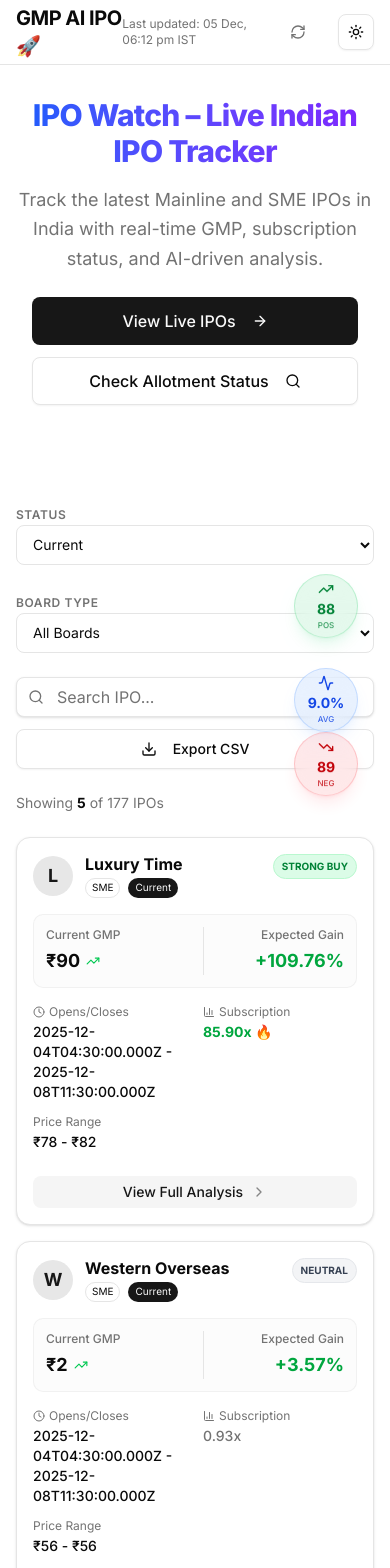
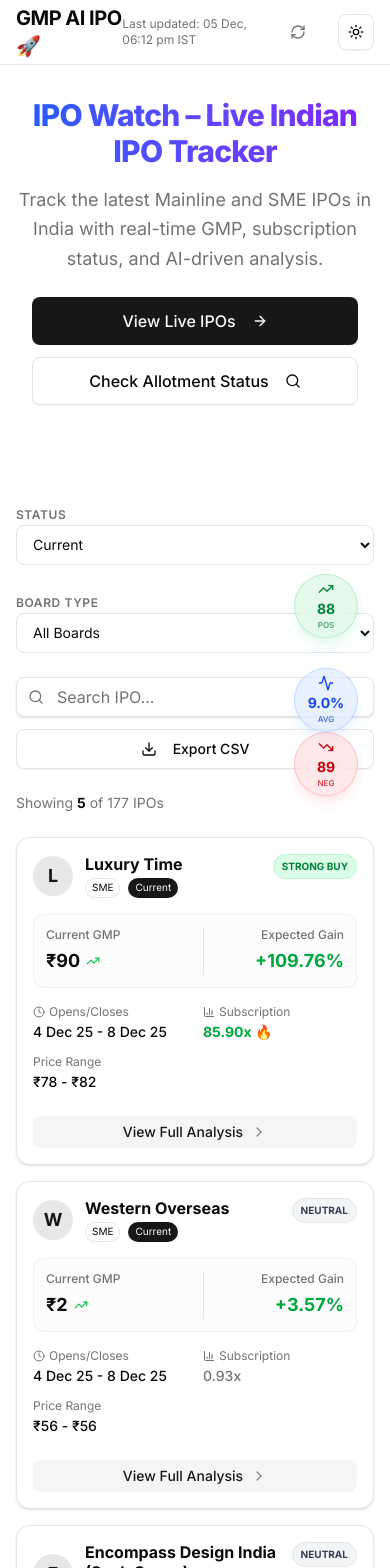
Before and after one commit to sav98aman/ipo-ui, a Next.js app: page / in a window 390 px wide. Shown: the top 1568 px of the page. Built offline with nearby package versions, Linux system fonts and the light colour scheme.

Commit message:
Fix: Format dates in Mobile IPOCard to readable short format

```diff
--- a/src/components/IPO/MobileIPOCard.tsx
+++ b/src/components/IPO/MobileIPOCard.tsx
@@ -24,6 +24,16 @@ export function MobileIPOCard({ ipo, onSelect }: MobileIPOCardProps) {
     const subVal = parseFloat(ipo.subscribed?.replace('x', '') || "0");
     const subColor = subVal > 50 ? "text-green-600 font-bold" : subVal > 10 ? "text-emerald-600" : "text-muted-foreground";
     const subFire = subVal > 50 ? "🔥" : "";
+
+    // Helper for formatting dates
+    const formatDate = (dateStr: string) => {
+        if (!dateStr || dateStr === "TBD") return "TBD";
+        try {
+            return new Date(dateStr).toLocaleDateString('en-IN', { day: 'numeric', month: 'short', year: '2-digit' });
+        } catch (e) {
+            return dateStr;
+        }
+    };
 
     return (
         <div
@@ -82,7 +92,7 @@ export function MobileIPOCard({ ipo, onSelect }: MobileIPOCardProps) {
                     <p className="text-xs text-muted-foreground flex items-center gap-1">
                         <Clock className="h-3 w-3" /> Opens/Closes
                     </p>
-                    <p className="font-medium">{ipo.openDate} - {ipo.closeDate}</p>
+                    <p className="font-medium">{formatDate(ipo.openDate)} - {formatDate(ipo.closeDate)}</p>
                 </div>
                 <div className="space-y-0.5">
                     <p className="text-xs text-muted-foreground flex items-center gap-1">
```
